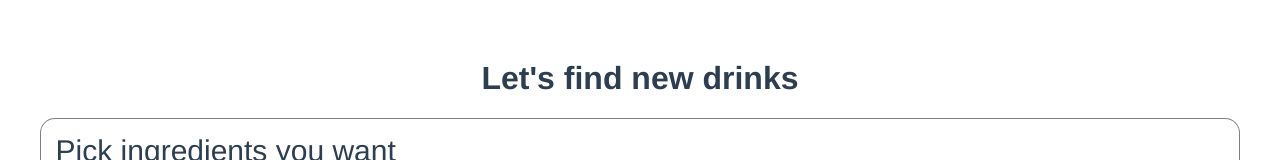
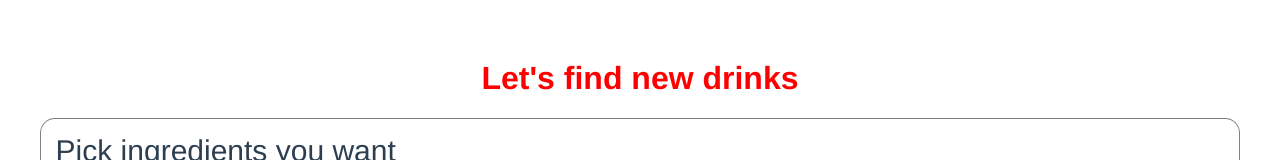
Before and after one commit to mark-scherer/drinks, a Vue app in the folder frontend/: page / in a window 1280 px wide. Shown: the top 160 px of the page. Built offline with nearby package versions, Linux system fonts and the light colour scheme; no server answers.

Commit message:
demo that sass works

```diff
--- a/frontend/package.json
+++ b/frontend/package.json
@@ -12,6 +12,8 @@
     "babel-loader": "^8.2.2",
     "core-js": "^3.12.1",
     "lodash": "^4.17.21",
+    "sass": "^1.38.0",
+    "sass-loader": "^10.1.1",
     "vue": "^3.0.11",
     "vue-gtag-next": "^1.14.0"
   },
--- a/frontend/src/App.vue
+++ b/frontend/src/App.vue
@@ -279,7 +279,15 @@ export default {
 
 </script>
 
-<style>
+<style lang="scss">
+  $color-primary: red;
+
+  /* just a demo that sass works */
+  $color-primary: red;
+  h1 {
+    color: $color-primary;
+  }
+
   #app {
     font-family: Avenir, Helvetica, Arial, sans-serif;
     -webkit-font-smoothing: antialiased;
```
Also changed, not shown: 1 other file (tests, documents, lock files or other folders).
